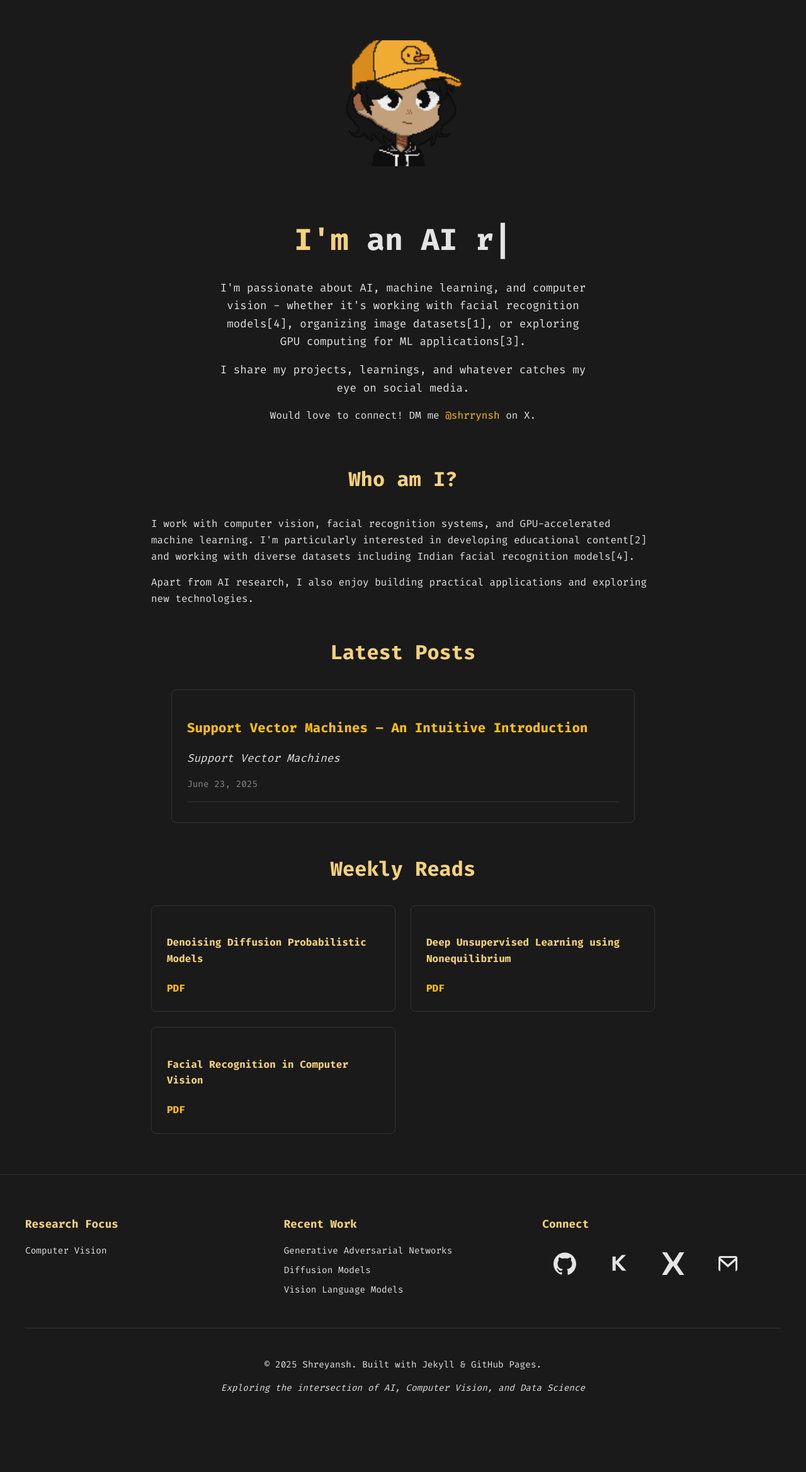
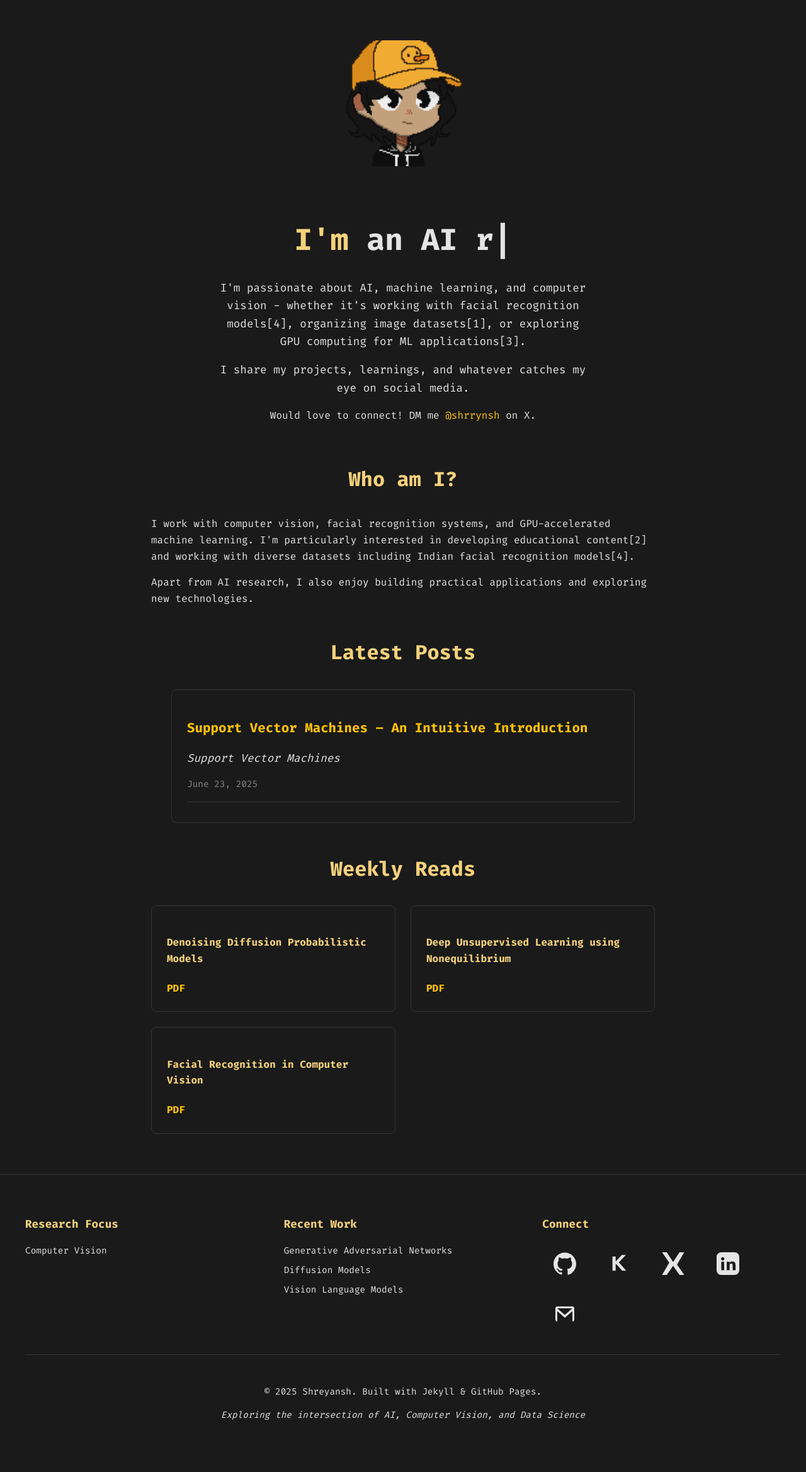
Before and after one commit to shrrynsh/site.github.io, a Jekyll site: the page built from index.md, in a window 1280 px wide. Shown: the whole page at 63% size. Built offline with Jekyll 4.4.1, drawn with Linux system fonts in a browser that asks for light colours; before the commit the page ends 2295 px from its top, so only the background shows below that.

Commit message:
Update default.html

```diff
--- a/_layouts/default.html
+++ b/_layouts/default.html
@@ -47,6 +47,10 @@
               <svg class="footer-icon" xmlns="http://www.w3.org/2000/svg" width="36" height="36" viewBox="0 0 1200 1227" fill="currentColor">
                 <path d="M1199.61 0H944.93L600.01 529.09 255.07 0H.39l389.6 564.09L0 1227h254.68l345.33-496.13L945.32 1227H1200l-389.6-563.91z"/>
               </svg>
+            </a>
+            <a href="https://www.linkedin.com/in/shrrynsh" class="social-link" title="LinkedIn">
+              <!-- LinkedIn Official Icon -->
+              <svg class="footer-icon" xmlns="http://www.w3.org/2000/svg" width="36" height="36" viewBox="0 0 24 24" fill="currentColor"><path d="M19 0h-14c-2.76 0-5 2.24-5 5v14c0 2.76 2.24 5 5 5h14c2.76 0 5-2.24 5-5v-14c0-2.76-2.24-5-5-5zm-11 19h-3v-9h3v9zm-1.5-10.28c-.97 0-1.75-.79-1.75-1.75s.78-1.75 1.75-1.75 1.75.79 1.75 1.75-.78 1.75-1.75 1.75zm13.5 10.28h-3v-4.5c0-1.08-.02-2.47-1.5-2.47-1.5 0-1.73 1.17-1.73 2.39v4.58h-3v-9h2.89v1.23h.04c.4-.75 1.38-1.54 2.84-1.54 3.04 0 3.6 2 3.6 4.59v4.72z"/></svg>
             </a>
             <a href="mailto:shreyansh_m@ee.iitr.ac.in" class="social-link" title="Email">
               <!-- Material Design Email Icon -->
```
